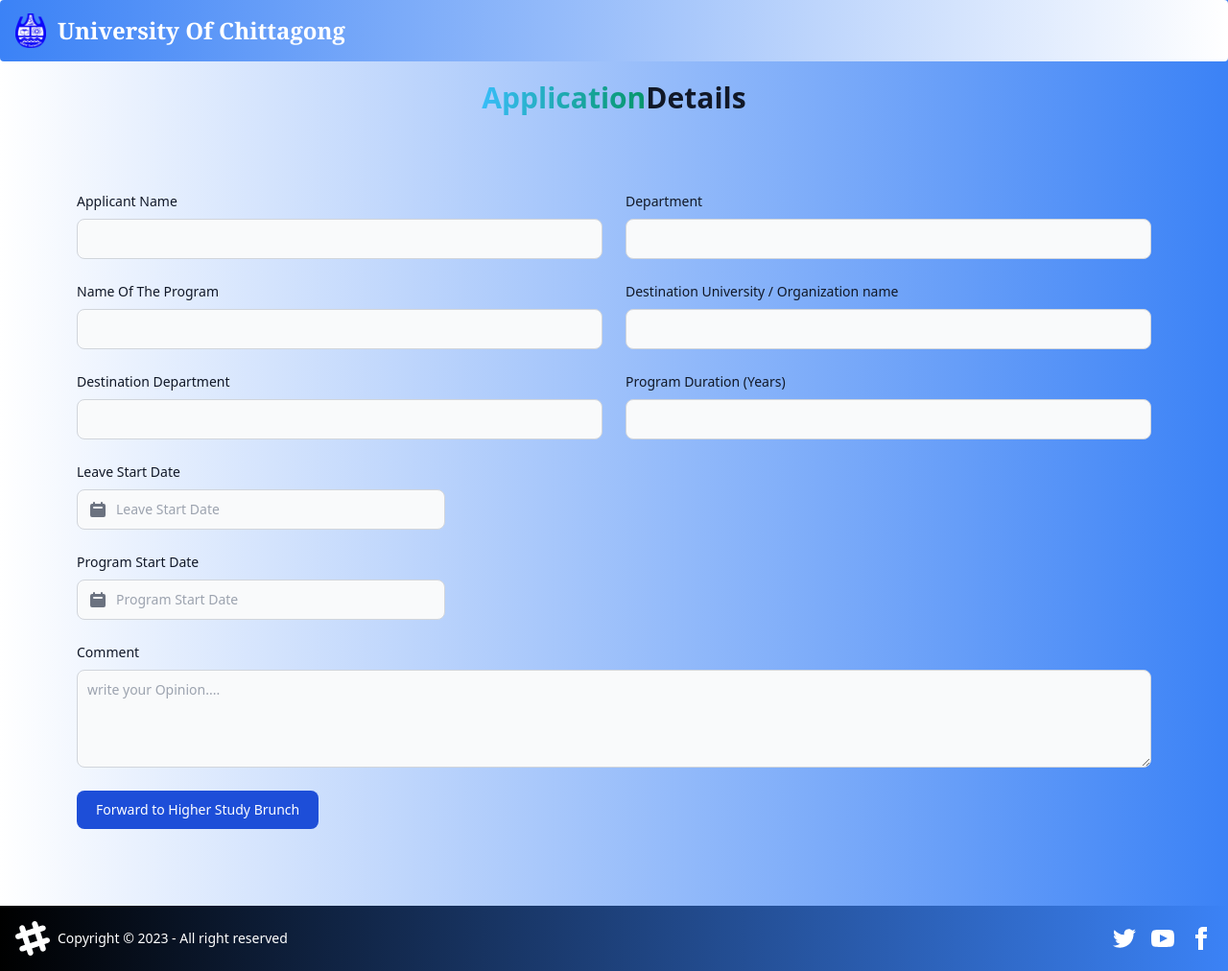
After one commit to SabbirHasanBhuiyan/CU_NOC, a PHP site: page /registrarConfirmation.php in a window 1280 px wide. The commit adds this page. Shown: the whole page at 96% size. Run offline with PHP 8.4, Linux system fonts and the light colour scheme; data that the repository does not hold is empty; some libraries are stand-ins or nearby versions.

Commit message:
register modifying

```diff
--- a/finalCode/checkProgress.php
+++ b/finalCode/checkProgress.php
@@ -23,7 +23,7 @@
       <li class="step <?php if($assignedToDept){?> step-info <?php } ?> font-serif  text-white">Assigned To Different Department CU</li>
       <li class="step <?php if($registerSecondaryApproval){?> step-info <?php } ?> font-serif  text-white">Register Second Approval</li>
       <li class="step <?php if($VCApproval){?> step-info <?php } ?> font-serif  text-white">Vice Chancellor Office</li>
-      <li class="step <?php if($$registerFinalApproval){?> step-info <?php } ?> font-serif  text-white">Register Final Approval</li>
+      <li class="step <?php if($registerFinalApproval){?> step-info <?php } ?> font-serif  text-white">Register Final Approval</li>
       <li class="step <?php if($higherStudyBranchFinalApproval){?> step-info <?php } ?> font-serif text-white" >Higher Study Branch CU Final Approval</li>
     </ul>
   </div>
--- a/finalCode/loginQuery.php
+++ b/finalCode/loginQuery.php
@@ -27,6 +27,7 @@ if($_SERVER["REQUEST_METHOD"]=="POST"){
                 $_SESSION['dept'] = $dept;
                 if($user_type=='Teacher') header("location: applicant.php");
                 else if($user_type=='Chairman') header("location: chairman.php");
+                else if($user_type=="Registrar") header("location: registrar.php");
     }
     else {
         $showError = "Invalid Email or Password";
--- /dev/null
+++ b/finalCode/registrarConfirmation.php
@@ -0,0 +1,101 @@
+<?php require 'registrarConfirmationQuery.php' ?>
+
+
+<!DOCTYPE html>
+<html lang="en">
+<head>
+    <meta charset="UTF-8">
+    <meta http-equiv="X-UA-Compatible" content="IE=edge">
+    <meta name="viewport" content="width=device-width, initial-scale=1.0">
+    <title>Document</title>
+    <link rel="stylesheet" href="https://unpkg.com/flowbite@1.4.3/dist/flowbite.min.css" />
+     <script src="https://cdn.tailwindcss.com"></script>
+    <script src="https://unpkg.com/flowbite@1.4.3/dist/flowbite.js"></script>
+    <script src="https://unpkg.com/flowbite@1.4.3/dist/datepicker.js"></script>
+    <link href="https://cdn.jsdelivr.net/npm/daisyui@2.49.0/dist/full.css" rel="stylesheet" type="text/css" />
+    <link href="https://cdnjs.cloudflare.com/ajax/libs/flowbite/1.6.3/flowbite.min.css"  rel="stylesheet" />
+    <script src="https://kit.fontawesome.com/5382010e02.js" crossorigin="anonymous"></script>
+
+</head>
+<body class="bg-gradient-to-r from-white to-blue-500">
+    <header>
+    <?php require 'navbar.php' ?>
+<!-- --------------------Heading  -------------- -->
+<div class="mt-5 mb-5" >
+  <h1 class="text-center mb-4 text-3xl font-extrabold text-gray-900 dark:text-white md:text-5xl lg:text-3xl"><span class="text-transparent bg-clip-text bg-gradient-to-r to-emerald-600 from-sky-400">Application</span>Details</h1>
+   </div>
+      </header>
+
+<form class="mx-10 my-10 p-10" action="registrarConfirmation.php" method="post">
+    <div class="grid gap-6 mb-6 md:grid-cols-2">
+    <div>
+            <label for="name" class="block mb-2 text-sm font-medium text-gray-900 dark:text-white">Applicant Name</label>
+            <input type="text" id="name" class="bg-gray-50 border border-gray-300 text-gray-900 text-sm rounded-lg focus:ring-blue-500 focus:border-blue-500 block w-full p-2.5 dark:bg-gray-700 dark:border-gray-600 dark:placeholder-gray-400 dark:text-white dark:focus:ring-blue-500 dark:focus:border-blue-500" value="<?php echo $app_name?>" disabled readonly >
+        </div>
+        <div>
+            <label for="dept" class="block mb-2 text-sm font-medium text-gray-900 dark:text-white">Department</label>
+            <input type="text" id="dept" class="bg-gray-50 border border-gray-300 text-gray-900 text-sm rounded-lg focus:ring-blue-500 focus:border-blue-500 block w-full p-2.5 dark:bg-gray-700 dark:border-gray-600 dark:placeholder-gray-400 dark:text-white dark:focus:ring-blue-500 dark:focus:border-blue-500" value="<?php echo $app_dept?>" disabled readonly >
+        </div>
+        <div>
+            <label for="first_name" class="block mb-2 text-sm font-medium text-gray-900 dark:text-white">Name Of The Program</label>
+            <input type="text" id="first_name" class="bg-gray-50 border border-gray-300 text-gray-900 text-sm rounded-lg focus:ring-blue-500 focus:border-blue-500 block w-full p-2.5 dark:bg-gray-700 dark:border-gray-600 dark:placeholder-gray-400 dark:text-white dark:focus:ring-blue-500 dark:focus:border-blue-500" value="<?php echo $nameOfProgram?>" disabled readonly >
+        </div>
+        <div>
+            <label for="last_name" class="block mb-2 text-sm font-medium text-gray-900 dark:text-white">Destination University / Organization name</label>
+            <input type="text" id="last_name" class="bg-gray-50 border border-gray-300 text-gray-900 text-sm rounded-lg focus:ring-blue-500 focus:border-blue-500 block w-full p-2.5 dark:bg-gray-700 dark:border-gray-600 dark:placeholder-gray-400 dark:text-white dark:focus:ring-blue-500 dark:focus:border-blue-500" value="<?php echo $destination_univerity?>" disabled readonly>
+        </div>
+        <div>
+            <label for="company" class="block mb-2 text-sm font-medium text-gray-900 dark:text-white">Destination Department</label>
+            <input type="text" id="company" class="bg-gray-50 border border-gray-300 text-gray-900 text-sm rounded-lg focus:ring-blue-500 focus:border-blue-500 block w-full p-2.5 dark:bg-gray-700 dark:border-gray-600 dark:placeholder-gray-400 dark:text-white dark:focus:ring-blue-500 dark:focus:border-blue-500" value="<?php echo $Destination_Department?>" disabled readonly>
+        </div>
+        <div>
+            <label for="Program Duration " class="block mb-2 text-sm font-medium text-gray-900 dark:text-white">Program Duration (Years)</label>
+            <input type="number" id="Program Duration " class="bg-gray-50 border border-gray-300 text-gray-900 text-sm rounded-lg focus:ring-blue-500 focus:border-blue-500 block w-full p-2.5 dark:bg-gray-700 dark:border-gray-600 dark:placeholder-gray-400 dark:text-white dark:focus:ring-blue-500 dark:focus:border-blue-500" value="<?php echo $Program_Duration?>" disabled readonly>
+        </div>
+    </div>
+
+    <label for="leave_start_date" class="block mb-2 text-sm font-medium text-gray-900 dark:text-white">Leave Start Date</label>
+    <div class="relative max-w-sm">
+  <div class="absolute inset-y-0 left-0 flex items-center pl-3 pointer-events-none">
+    <svg aria-hidden="true" class="w-5 h-5 text-gray-500 dark:text-gray-400" fill="currentColor" viewBox="0 0 20 20" xmlns="http://www.w3.org/2000/svg"><path fill-rule="evenodd" d="M6 2a1 1 0 00-1 1v1H4a2 2 0 00-2 2v10a2 2 0 002 2h12a2 2 0 002-2V6a2 2 0 00-2-2h-1V3a1 1 0 10-2 0v1H7V3a1 1 0 00-1-1zm0 5a1 1 0 000 2h8a1 1 0 100-2H6z" clip-rule="evenodd"></path></svg>
+  </div>
+  <input  type="text" id="leave_start_date" name="leave_start_date" value="<?php echo $leave_start_date?>" class="bg-gray-50 border border-gray-300 text-gray-900 text-sm rounded-lg focus:ring-blue-500 focus:border-blue-500 block w-full pl-10 p-2.5 dark:bg-gray-700 dark:border-gray-600 dark:placeholder-gray-400 dark:text-white dark:focus:ring-blue-500 dark:focus:border-blue-500" placeholder="Leave Start Date" disabled readonly>
+</div>
+<br>
+<label for="program_start_date" class="block mb-2 text-sm font-medium text-gray-900 dark:text-white">Program Start Date</label>
+<div class="relative max-w-sm">
+  <div class="absolute inset-y-0 left-0 flex items-center pl-3 pointer-events-none">
+    <svg aria-hidden="true" class="w-5 h-5 text-gray-500 dark:text-gray-400" fill="currentColor" viewBox="0 0 20 20" xmlns="http://www.w3.org/2000/svg"><path fill-rule="evenodd" d="M6 2a1 1 0 00-1 1v1H4a2 2 0 00-2 2v10a2 2 0 002 2h12a2 2 0 002-2V6a2 2 0 00-2-2h-1V3a1 1 0 10-2 0v1H7V3a1 1 0 00-1-1zm0 5a1 1 0 000 2h8a1 1 0 100-2H6z" clip-rule="evenodd"></path></svg>
+  </div>
+  <input type="text" id="program_start_date" name="program_start_date" value="<?php echo $program_start_date?>" class="bg-gray-50 border border-gray-300 text-gray-900 text-sm rounded-lg focus:ring-blue-500 focus:border-blue-500 block w-full pl-10 p-2.5 dark:bg-gray-700 dark:border-gray-600 dark:placeholder-gray-400 dark:text-white dark:focus:ring-blue-500 dark:focus:border-blue-500" placeholder="Program Start Date" disabled readonly>
+</div>
+
+<br>
+
+<div>
+<label for="comment" class="block mb-2 text-sm font-medium text-gray-900 dark:text-white">Comment</label>
+<textarea id="comment" name="comment" rows="4" class="block p-2.5 w-full text-sm text-gray-900 bg-gray-50 rounded-lg border border-gray-300 focus:ring-blue-500 focus:border-blue-500 dark:bg-gray-700 dark:border-gray-600 dark:placeholder-gray-400 dark:text-white dark:focus:ring-blue-500 dark:focus:border-blue-500" placeholder="write your Opinion...."></textarea>
+</div>
+<br>
+    <button type="submit" class="text-white bg-blue-700 hover:bg-blue-800 focus:ring-4 focus:outline-none focus:ring-blue-300 font-medium rounded-lg text-sm w-full sm:w-auto px-5 py-2.5 text-center dark:bg-blue-600 dark:hover:bg-blue-700 dark:focus:ring-blue-800">Forward to Higher Study Brunch</button>
+</form>
+
+<footer class="footer items-center p-4 bg-gradient-to-r from-black to-blue-500 text-neutral-content">
+    <div class="items-center grid-flow-col">
+      <svg width="36" height="36" viewBox="0 0 24 24" xmlns="http://www.w3.org/2000/svg" fill-rule="evenodd" clip-rule="evenodd" class="fill-current"><path d="M22.672 15.226l-2.432.811.841 2.515c.33 1.019-.209 2.127-1.23 2.456-1.15.325-2.148-.321-2.463-1.226l-.84-2.518-5.013 1.677.84 2.517c.391 1.203-.434 2.542-1.831 2.542-.88 0-1.601-.564-1.86-1.314l-.842-2.516-2.431.809c-1.135.328-2.145-.317-2.463-1.229-.329-1.018.211-2.127 1.231-2.456l2.432-.809-1.621-4.823-2.432.808c-1.355.384-2.558-.59-2.558-1.839 0-.817.509-1.582 1.327-1.846l2.433-.809-.842-2.515c-.33-1.02.211-2.129 1.232-2.458 1.02-.329 2.13.209 2.461 1.229l.842 2.515 5.011-1.677-.839-2.517c-.403-1.238.484-2.553 1.843-2.553.819 0 1.585.509 1.85 1.326l.841 2.517 2.431-.81c1.02-.33 2.131.211 2.461 1.229.332 1.018-.21 2.126-1.23 2.456l-2.433.809 1.622 4.823 2.433-.809c1.242-.401 2.557.484 2.557 1.838 0 .819-.51 1.583-1.328 1.847m-8.992-6.428l-5.01 1.675 1.619 4.828 5.011-1.674-1.62-4.829z"></path></svg>
+      <p>Copyright © 2023 - All right reserved</p>
+    </div>
+    <div class="grid-flow-col gap-4 md:place-self-center md:justify-self-end">
+      <a><svg xmlns="http://www.w3.org/2000/svg" width="24" height="24" viewBox="0 0 24 24" class="fill-current"><path d="M24 4.557c-.883.392-1.832.656-2.828.775 1.017-.609 1.798-1.574 2.165-2.724-.951.564-2.005.974-3.127 1.195-.897-.957-2.178-1.555-3.594-1.555-3.179 0-5.515 2.966-4.797 6.045-4.091-.205-7.719-2.165-10.148-5.144-1.29 2.213-.669 5.108 1.523 6.574-.806-.026-1.566-.247-2.229-.616-.054 2.281 1.581 4.415 3.949 4.89-.693.188-1.452.232-2.224.084.626 1.956 2.444 3.379 4.6 3.419-2.07 1.623-4.678 2.348-7.29 2.04 2.179 1.397 4.768 2.212 7.548 2.212 9.142 0 14.307-7.721 13.995-14.646.962-.695 1.797-1.562 2.457-2.549z"></path></svg>
+      </a>
+      <a><svg xmlns="http://www.w3.org/2000/svg" width="24" height="24" viewBox="0 0 24 24" class="fill-current"><path d="M19.615 3.184c-3.604-.246-11.631-.245-15.23 0-3.897.266-4.356 2.62-4.385 8.816.029 6.185.484 8.549 4.385 8.816 3.6.245 11.626.246 15.23 0 3.897-.266 4.356-2.62 4.385-8.816-.029-6.185-.484-8.549-4.385-8.816zm-10.615 12.816v-8l8 3.993-8 4.007z"></path></svg></a>
+      <a><svg xmlns="http://www.w3.org/2000/svg" width="24" height="24" viewBox="0 0 24 24" class="fill-current"><path d="M9 8h-3v4h3v12h5v-12h3.642l.358-4h-4v-1.667c0-.955.192-1.333 1.115-1.333h2.885v-5h-3.808c-3.596 0-5.192 1.583-5.192 4.615v3.385z"></path></svg></a>
+    </div>
+  </footer>
+ <!-- flowbite -->
+ <script src="https://cdnjs.cloudflare.com/ajax/libs/flowbite/1.6.3/flowbite.min.js"></script>
+
+ <!-- tailwind -->
+ <script src="https://cdn.tailwindcss.com"></script>
+</body>
+</html>
--- /dev/null
+++ b/finalCode/registrarConfirmationQuery.php
@@ -0,0 +1,56 @@
+<?php
+session_start();
+include 'db_connect.php';
+if(isset($_GET['id2'])){
+    $id2=$_GET['id2'];
+    $sqlQuery="SELECT * from study_leave_application where leave_id='$id2' ";
+    $result= mysqli_query($connection,$sqlQuery);
+    $row = mysqli_fetch_assoc($result);
+
+    $nameOfProgram = $row["Name_of_Program"];
+    $destination_univerity = $row["Destination"];
+    $Destination_Department = $row["Department"];
+    $Program_Duration=$row['Duration'];
+    $leave_start_date=$row['Leave_Start_Date'];
+    $program_start_date=$row['Program_Start_Date'];
+    $Financial_Source=$row['Financial_Source'];
+    $app_id=$row['applicant_id'];
+    $file_name=$row['Attachments'];
+
+    $sqlQuery2="SELECT * from user where ID='$app_id' ";
+    $result2= mysqli_query($connection,$sqlQuery2);
+    $row2 = mysqli_fetch_assoc($result2);
+
+    $app_name=$row2['Name'];
+    $app_dept=$row2['Department'];
+}
+
+
+    if($_SERVER["REQUEST_METHOD"]=="POST"){
+        $comment = $_POST["comment"];
+        if(isset($_SESSION['loggedin']) && $_SESSION['loggedin']==true){
+
+            $sqlQuery2="INSERT INTO `evaluates` (`Evaluation_type`, `Leave_ID`, `applicant_id`, `status`, `evaluation_time`, `comment`) VALUES ('Higher Study Brunch Primary Approval', '$id2', '$app_id', 'Pending', CURRENT_TIME(), '');";
+
+            $result2= mysqli_query($connection,$sqlQuery2);
+
+            $sqlQuery3="UPDATE `evaluates` SET `status` = 'Approved', `evaluation_time` = CURRENT_TIME(), `comment` = '$comment' WHERE `evaluates`.`Evaluation_type` = 'Register Primary Approval' AND `evaluates`.`Leave_ID` = '$id2' AND `evaluates`.`applicant_id` = '$app_id'";
+
+            $result3= mysqli_query($connection,$sqlQuery3);
+
+            header("location: registrar.php");
+          }
+
+          else {
+
+          }
+
+
+        header("location: registrar.php");
+    }
+
+
+
+
+
+?>
```
Also changed, not shown: finalCode/registrar.php (added, +134 -0 lines), finalCode/registrarQuery.php (added, +20 -0 lines), 3 other files.
